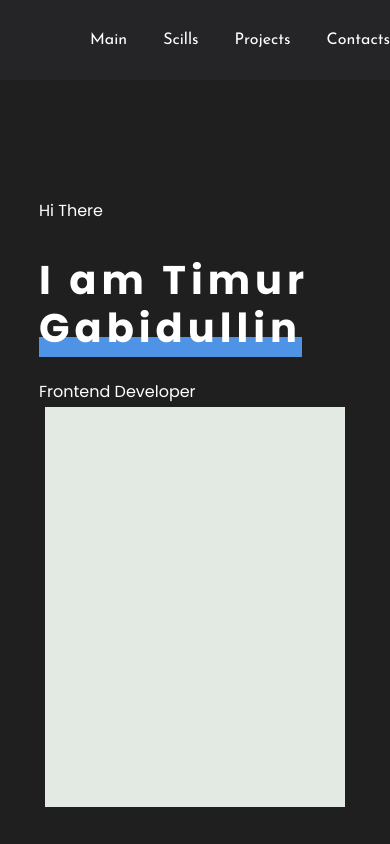
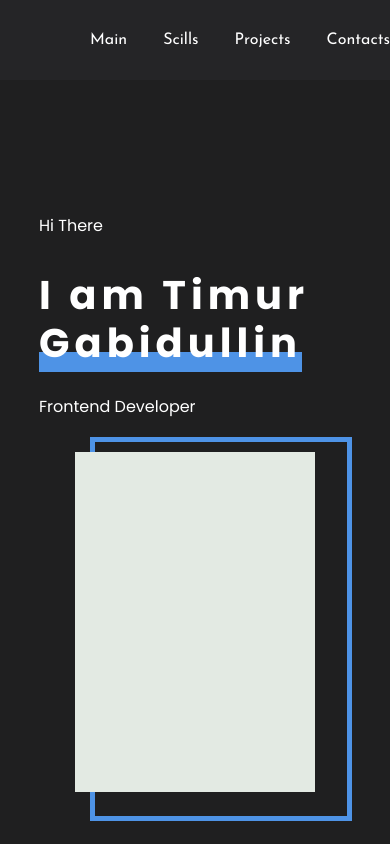
Before and after one commit to TimurGabidullin/portfolio, a React (Create React App) app: page / in a window 390 px wide. Shown: the top 844 px of the page. Built offline with nearby package versions, Linux system fonts and the light colour scheme.

Commit message:
refactoring main block (photo)

```diff
--- a/src/main/Main.js
+++ b/src/main/Main.js
@@ -10,7 +10,9 @@ function Main() {
                     <h1>I am Timur <span>Gabidullin</span></h1>
                     <span>Frontend Developer</span>
                 </div>
-                <div className={style.photo}></div>
+                <div className={style.photo}>
+                    <div className={style.image}></div>
+                </div>
             </div>
         </div>
     );
--- a/src/main/Main.module.scss
+++ b/src/main/Main.module.scss
@@ -60,11 +60,12 @@
 
       }
 
-      h1{
+      h1 {
         @include text($textFontFamily, 40px, 1.2);
         font-weight: 700;
         letter-spacing: 5px;
         margin-top: 30px;
+
         span {
           @include text($textFontFamily, 40px, 1.2);
           font-weight: 700;
@@ -72,7 +73,8 @@
           position: relative;
           display: inline-block;
           z-index: 0;
-          &:before{
+
+          &:before {
             content: '';
             position: absolute;
             bottom: -5px;
@@ -84,6 +86,8 @@
 
         }
       }
+
+
       //h2{
       //  @include text($textFontFamily, 16px, 1.8);
       //  font-weight: 400;
@@ -94,9 +98,36 @@
     }
 
     .photo {
-      width: 300px;
-      height: 400px;
-      background-color: #e3eae3;
+      position: relative;
+      z-index: 1;
+      @media screen and (max-width: 1143px) {
+        margin-top: 30px;
+      }
+
+      .image {
+        width: 300px;
+        height: 400px;
+        background-color: #e3eae3;
+        background-position: 80% 0;
+        @media screen and (max-width: 710px) {
+          width: 240px;
+          height: 340px;
+          transition: .5s;
+        }
+
+        &:before {
+          content: '';
+          position: absolute;
+          width: 105%;
+          height: 110%;
+          border: 5px solid #4e93e6;
+          left: 15px;
+          top: -15px;
+          z-index: -1;
+        }
+      }
+
+
     }
 
     @include flex(row, space-between, center, wrap);
```
